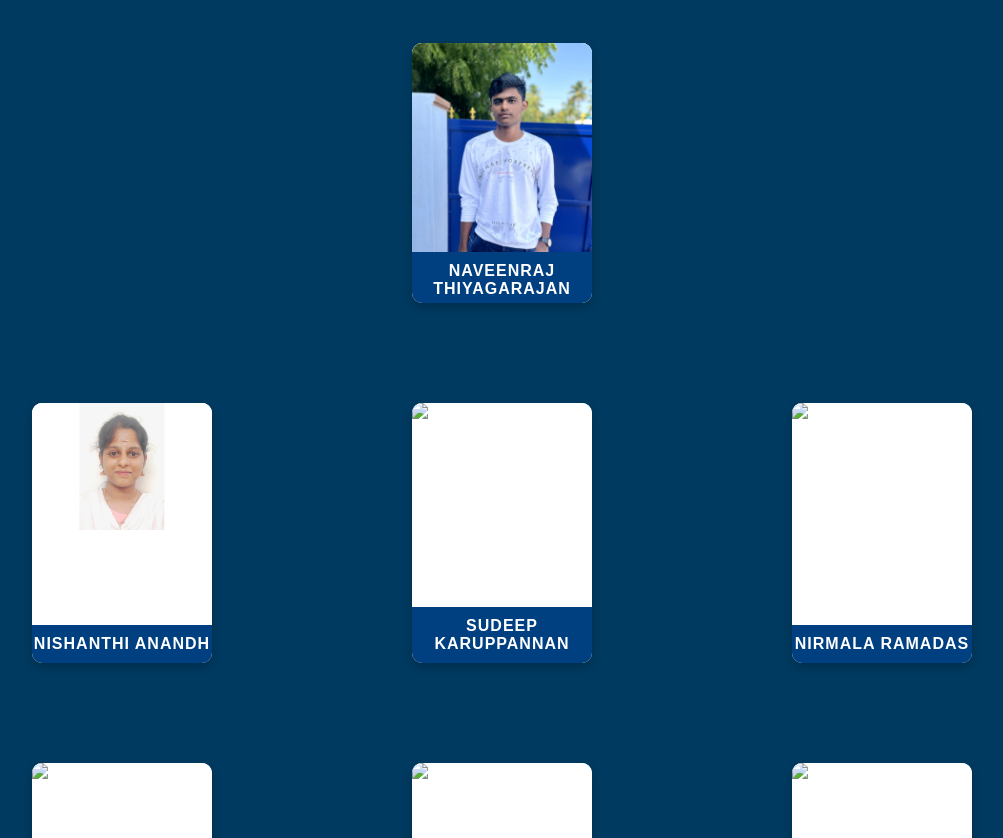
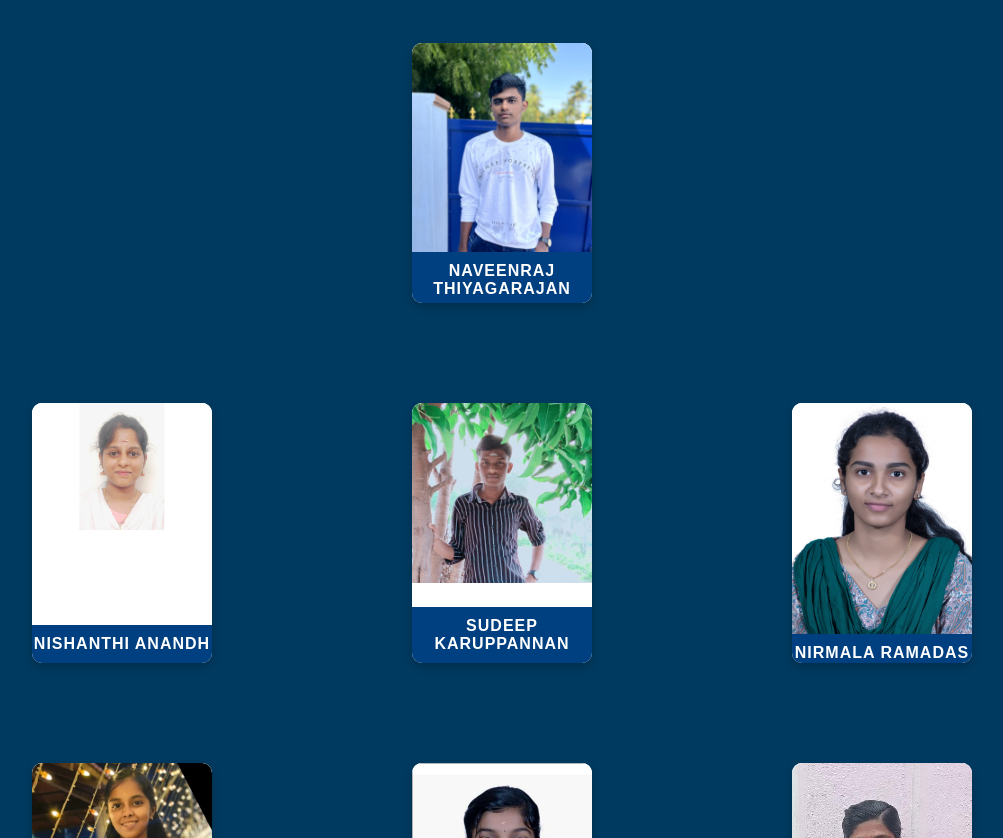
Before and after one commit to navi-04/exam-hall-allocation, a plain HTML site: page fewinfosis/2a.html in a window 1280 px wide. Shown: the part 114-952 px from the top of the page, without its empty margins (138-1141 px from the left). Drawn offline with Linux system fonts and the light colour scheme.

Commit message:
add all members images

```diff
--- a/fewinfosis/2a.html
+++ b/fewinfosis/2a.html
@@ -21,23 +21,23 @@
                 <p>NISHANTHI ANANDH</p>
             </div>
             <div class="team-member bottom-center">
-                <img src="path_to_your_image_3.jpg" alt="Sudeep Karuppannan">
+                <img src="images/sudeep.jpg" alt="Sudeep Karuppannan">
                 <p>SUDEEP KARUPPANNAN</p>
             </div>
             <div class="team-member bottom-right">
-                <img src="" alt="Nirmala Ramadas">
+                <img src="images/nirmala.jpg" alt="Nirmala Ramadas">
                 <p>NIRMALA RAMADAS</p>
             </div>
             <div class="team-member bottom-left-bottom">
-                <img src="path_to_your_image_5.jpg" alt="Suvitha Ramesh">
+                <img src="images/suvitha.jpg" alt="Suvitha Ramesh">
                 <p>SUVITHA RAMESH</p>
             </div>
             <div class="team-member bottom-center-bottom">
-                <img src="path_to_your_image_6.jpg" alt="Shivani Rajalakshmi">
+                <img src="images/shivani.jpg" alt="Shivani Rajalakshmi">
                 <p>SHIVANI RAJALAKSHMI</p>
             </div>
             <div class="team-member bottom-right-bottom">
-                <img src="path_to_your_image_7.jpg" alt="Nureshma">
+                <img src="images/nureshma.jpg" alt="Nureshma">
                 <p>NURESHMA</p>
             </div>
         </div>
```
Also changed, not shown: fewinfosis/images/nirmala.jpg (added), fewinfosis/images/nureshma.jpg (added), fewinfosis/images/shivani.jpg (added), fewinfosis/images/sudeep.jpg (added), fewinfosis/images/suvitha.jpg (added).
